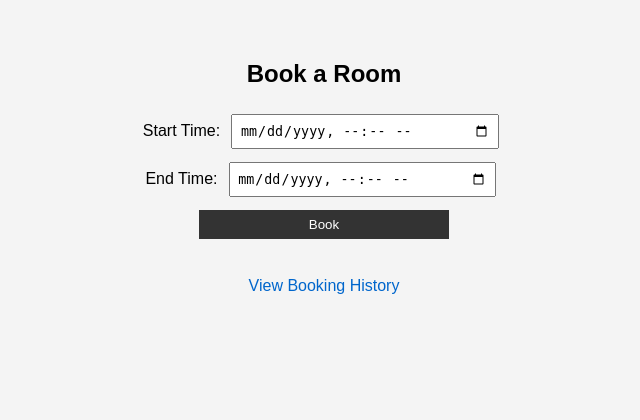
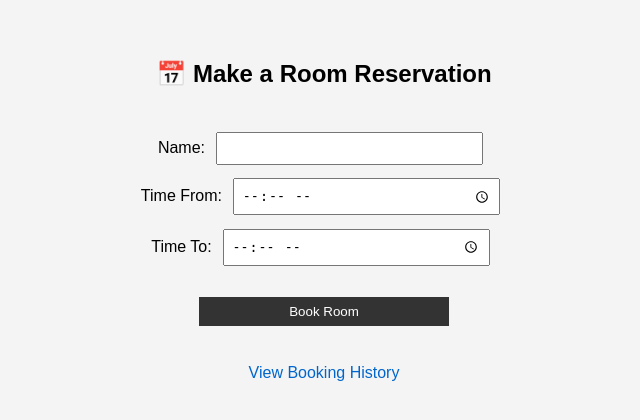
Before and after one commit to Dhanush9358/fastapi-project, a FastAPI app: template templates/book.html in a window 1280 px wide. Shown: the top 420 px of the page, without its empty margins (316-956 px from the left). Run offline with FastAPI, Linux system fonts and the light colour scheme; the template is opened without the code that fills it, so the values that code supplies are empty.

Commit message:
modify files update

```diff
--- a/models.py
+++ b/models.py
@@ -18,4 +18,5 @@ class Booking(Base):
     room_number = Column(Integer)
     start_time = Column(String)
     end_time = Column(String)
+    name = Column(String)  # <-- added name field
     user = relationship("User", back_populates="bookings")
--- a/templates/book.html
+++ b/templates/book.html
@@ -1,19 +1,33 @@
 <!DOCTYPE html>
 <html>
 <head>
-  <title>Book Room</title>
+  <title>Room Booking</title>
   <link rel="stylesheet" href="/static/style.css">
 </head>
 <body>
-  <h2>Book a Room</h2>
-  <form method="post">
-    <label>Start Time:</label>
-    <input name="start_time" type="datetime-local" required><br>
-    <label>End Time:</label>
-    <input name="end_time" type="datetime-local" required><br>
-    <button type="submit">Book</button>
-  </form>
-  <p>{{ msg }}</p>
-  <a href="/history">View Booking History</a>
+  <div class="container">
+    <h2>📅 Make a Room Reservation</h2>
+
+    {% if message %}
+      <p style="color: red;">{{ message }}</p>
+    {% endif %}
+
+    <form method="POST" action="/book">
+      <br>
+      <label for="name">Name:</label>
+      <input type="text" id="name" name="name" required><br>
+
+      <label for="start_time">Time From:</label>
+      <input type="time" id="start_time" name="start_time" required><br>
+
+      <label for="end_time">Time To:</label>
+      <input type="time" id="end_time" name="end_time" required><br><br>
+
+      <button type="submit">Book Room</button>
+    </form>
+
+    <p>{{ msg }}</p>
+    <a href="/history">View Booking History</a>
+  </div>
 </body>
 </html>
--- a/templates/history.html
+++ b/templates/history.html
@@ -8,7 +8,7 @@
   <h2>Your Bookings</h2>
   <ul>
     {% for booking in bookings %}
-      <li>Room {{ booking.room_number }} | {{ booking.start_time }} to {{ booking.end_time }}</li>
+      <li><strong>{{ booking.name }}</strong> booked Room {{ booking.room_number }} | {{ booking.start_time }} to {{ booking.end_time }}</li>
     {% endfor %}
   </ul>
   <a href="/book">Book Another</a>
```
Also changed, not shown: routers/booking.py (+8 -1 lines), data.db (deleted).
